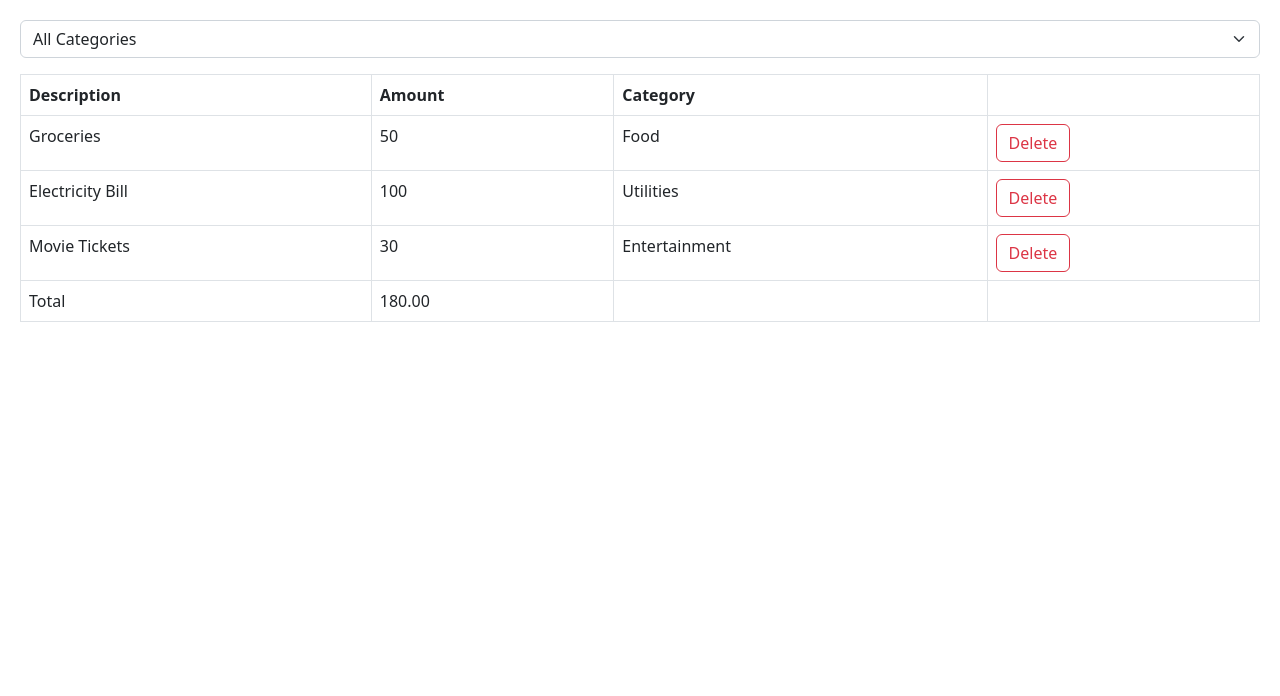
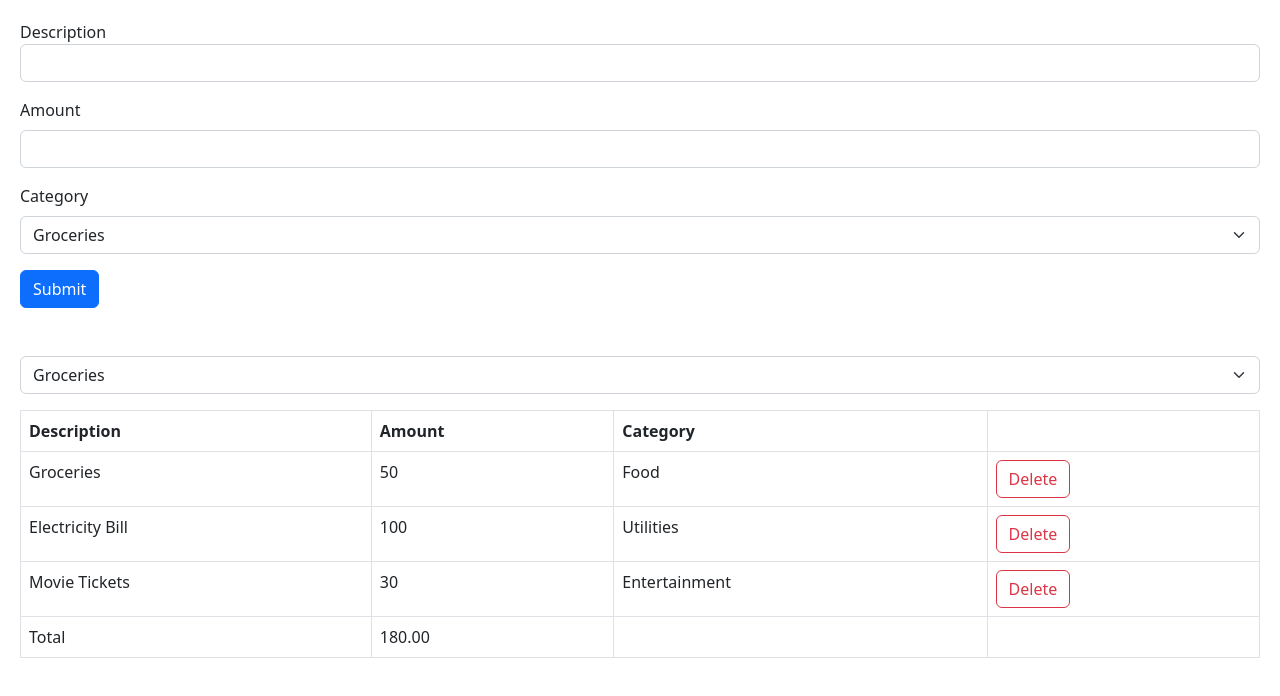
Before and after one commit to liu-xiaotian/react-mosh, a React (Vite) app: page / in a window 1280 px wide. Shown: the top 696 px of the page. Built offline with nearby package versions, Linux system fonts and the light colour scheme; the HTML template or start-up script is replaced by a standard one.

Commit message:
ExpenseForm.tsx

```diff
--- a/src/App.tsx
+++ b/src/App.tsx
@@ -1,6 +1,9 @@
 import { useState } from "react";
 import ExpenseList from "./expense-tracker/components/ExpenseList";
 import ExpenseFilter from "./expense-tracker/components/ExpenseFilter";
+import ExpenseForm from "./expense-tracker/components/ExpenseForm";
+
+export const categories = ["Groceries", "Utilities", "Entertainment"];
 
 function App() {
   const [selectedCategory, setSelectedCategory] = useState("");
@@ -26,6 +29,9 @@
 
   return (
     <div>
+      <div className="mb-5">
+        <ExpenseForm />
+      </div>
       <div className="mb-3">
         <ExpenseFilter
           onSelectCategory={(category) => setSelectedCategory(category)}
--- a/src/expense-tracker/components/ExpenseFilter.tsx
+++ b/src/expense-tracker/components/ExpenseFilter.tsx
@@ -1,4 +1,5 @@
 import React from "react";
+import { categories } from "../../App";
 
 interface Props {
   onSelectCategory: (category: string) => void;
@@ -9,10 +10,11 @@
       className="form-select"
       onChange={(event) => onSelectCategory(event.target.value)}
     >
-      <option value="">All Categories</option>
-      <option value="Groceries">Groceries</option>
-      <option value="Utilities">Utilities</option>
-      <option value="Entertainment">Entertainment</option>
+      {categories.map((category) => (
+        <option key={category} value={category}>
+          {category}
+        </option>
+      ))}
     </select>
   );
 };
--- /dev/null
+++ b/src/expense-tracker/components/ExpenseForm.tsx
@@ -0,0 +1,36 @@
+import React from "react";
+import { categories } from "../../App";
+
+const ExpenseForm = () => {
+  return (
+    <form action="">
+      <div className="mb-3">
+        <label htmlFor="description" className="form-l abel">
+          Description
+        </label>
+        <input id="description" type="text" className="form-control" />
+      </div>
+      <div className="mb-3">
+        <label htmlFor="amount" className="form-label">
+          Amount
+        </label>
+        <input id="amount" type="number" className="form-control" />
+      </div>
+      <div className="mb-3">
+        <label htmlFor="category" className="form-label">
+          Category
+        </label>
+        <select id="category " className="form-select">
+          {categories.map((category) => (
+            <option key={category} value={category}>
+              {category}
+            </option>
+          ))}
+        </select>
+      </div>
+      <button className="btn btn-primary">Submit</button>
+    </form>
+  );
+};
+
+export default ExpenseForm;
```
